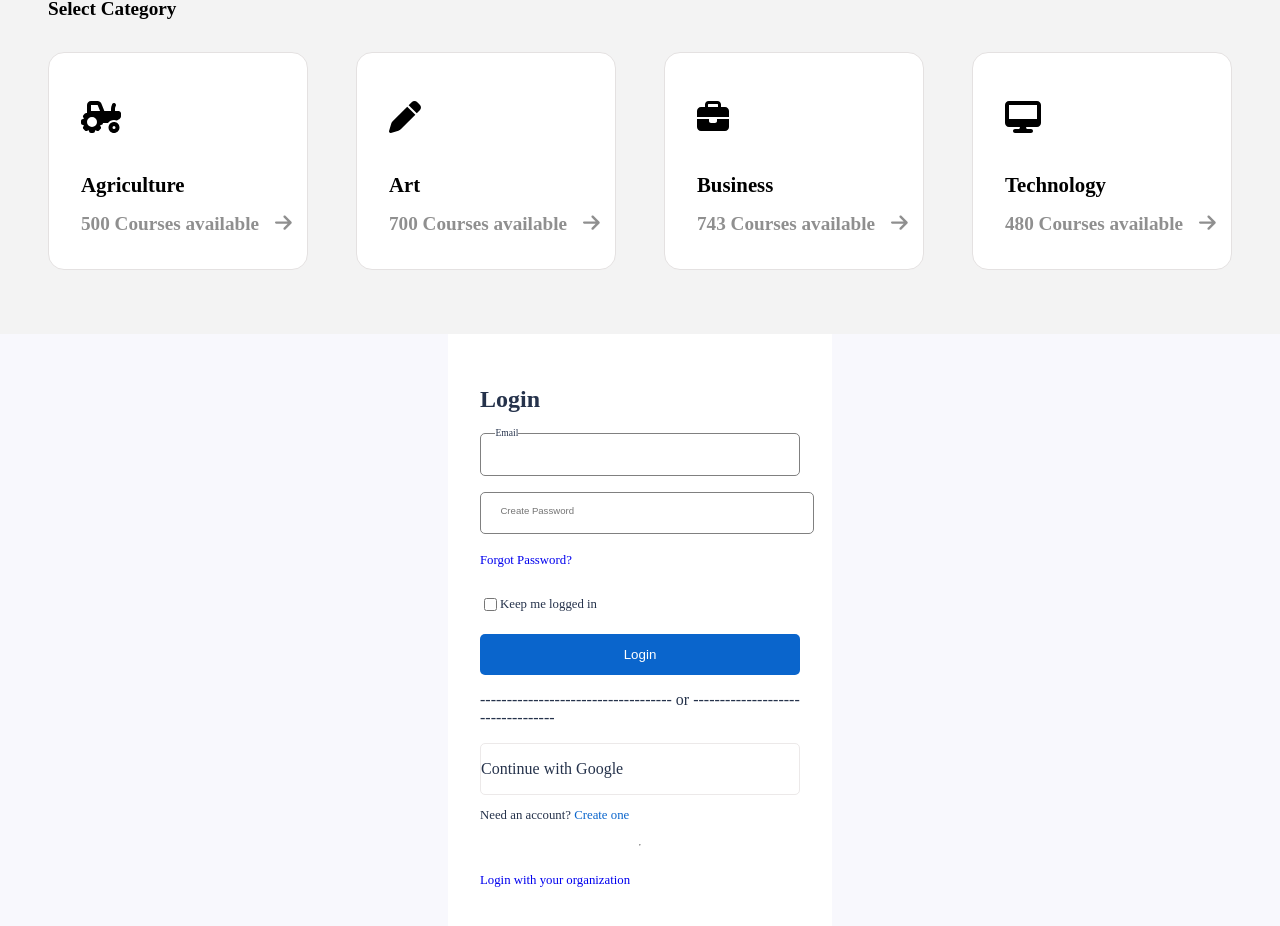
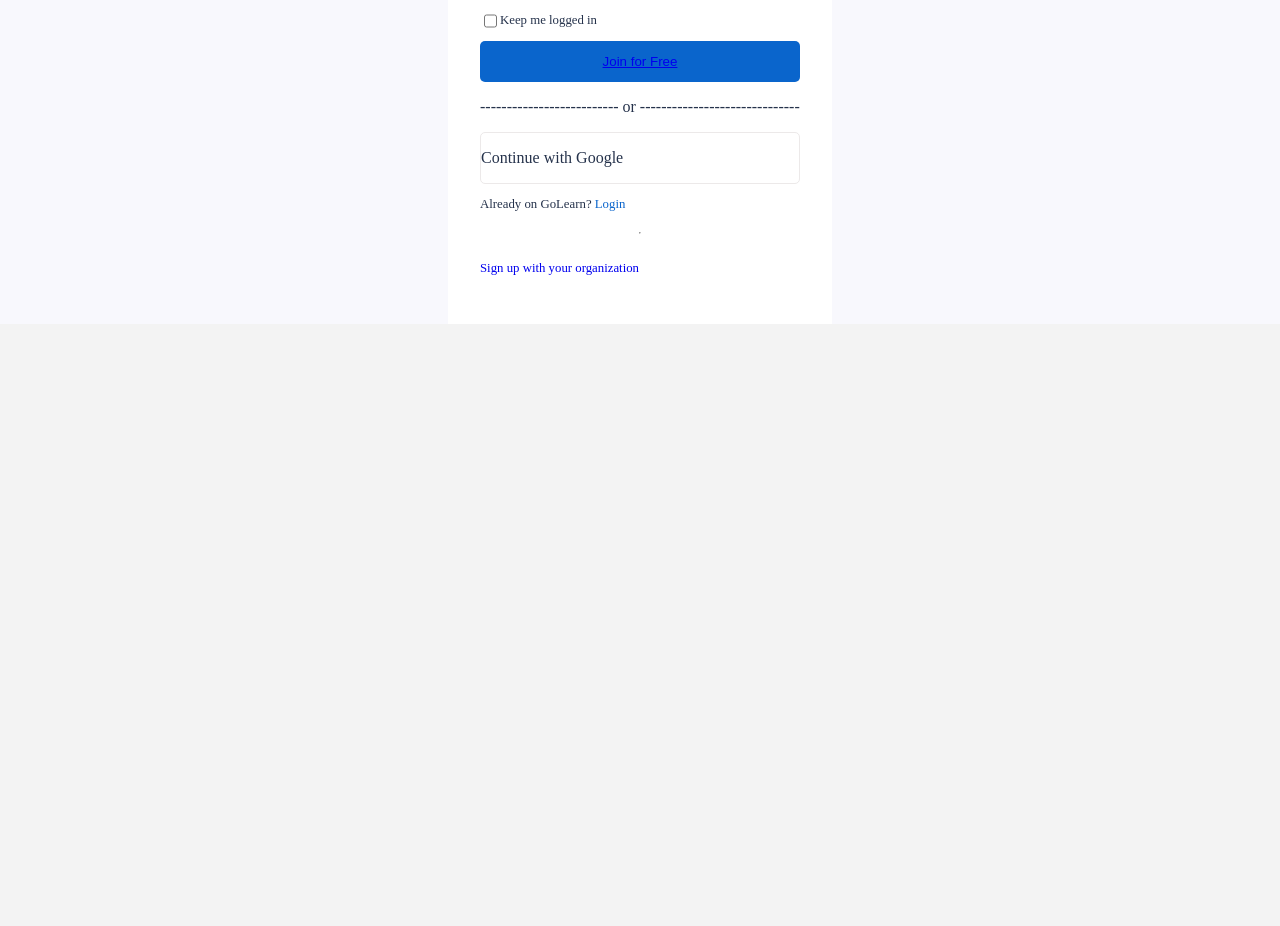
Before and after one commit to GenesysLearnable/LMS-A-FE-14, a React (Create React App) app in the folder adult-lms/: page / in a window 1280 px wide. Shown: the part 308-1234 px from the top of the page. After the commit the page ends 800 px from the top, so only its background shows below. Built offline with nearby package versions, Linux system fonts and the light colour scheme; a web font is replaced by a local one.

Commit message:
routing and editing, still not completed

```diff
--- a/adult-lms/src/App.css
+++ b/adult-lms/src/App.css
@@ -154,15 +154,20 @@ margin-right: 8rem;
 
 }
 
-/* .btn-1{     SOMETHING IS NOT RIGHT HERE!!!
+.course-btn-1{
 color: var(--primary);
 background-color: rgba(255, 255, 255, 1);
 
-} */
+}
 
-.btn-2{
+.course-btn-2{
   color: var(--box);
   background-color: var(--primary);
+  border: none;
+}
+
+.course-btn-1, .course-btn-2 Link{
+  text-decoration: none;
 }
 
 
--- a/adult-lms/src/App.js
+++ b/adult-lms/src/App.js
@@ -1,9 +1,10 @@
-import {
-  Route,
-  createBrowserRouter,
-  createRoutesFromElements,
-  RouterProvider,
-} from "react-router-dom";
+// import {
+//   Route,
+//   createBrowserRouter,
+//   createRoutesFromElements,
+//   RouterProvider,
+// } from "react-router-dom";
+
 import React from "react";
 import Signup from "./Components/AdminSignUp";
 import "./App.css";
@@ -15,29 +16,23 @@ import LoginForm from "./StudentLogin/StudentLogin";
 import Courses from './Courses/selectcourse';
 import SignUpForm from "./studentsignup/studentsignup";
 
-const router = createBrowserRouter(
-  createRoutesFromElements(<Route index element={<h1>Testing Routing</h1>} />)
-);
+// const router = createBrowserRouter(
+//   createRoutesFromElements(<Route index element={<h1>Testing Routing</h1>} />)
+// );
+
+
 
 export default function GoLearn() {
-  return (
-    <div className="App">
-      <Header />
-      <Welcome />
-      <LoginForm />
-      <Signup />
-      <Login />
-    </div>
-  );
+
     return (
       <div className="App">
+        {/* <Header />
+        <Welcome />
+        <Signup /> */}
+        <SignUpForm />
+        {/* <Login />
         <Header />
-        <Welcome />
-        <Signup />
-        <SignUpForm />
-        <Login />
-        <Header />
-        <Courses />
+        <Courses /> */}
       </div>
     );
 }
--- a/adult-lms/src/Courses/selectcourse.jsx
+++ b/adult-lms/src/Courses/selectcourse.jsx
@@ -66,11 +66,11 @@ function Courses() {
         </div>
       </div>
       <div className="course-btn">
-        <button className="btn-1">
-          <a href="#">Skip</a>
+        <button className="course-btn-1">
+          <Link to="/skip">skip</Link>
         </button>
-        <button className="btn-2">
-          <a href="#">GoLearn!</a>
+        <button className="couse-btn-2">
+          <Link to="/golearn">GoLearn!</Link>
         </button>
       </div>
     </div>
--- a/adult-lms/src/StudentLogin/StudentLogin.jsx
+++ b/adult-lms/src/StudentLogin/StudentLogin.jsx
@@ -86,13 +86,13 @@ export default function LoginForm() {
             <button type="submit" className="student-login-btn">
               Login
             </button>
-            <p>------------------------------------ or ----------------------------------</p>
+            <p>-------------------------- or -----------------------------</p>
             <div className="std-login-google">
               <p>Continue with Google</p>
               {/* <FontAwesomeIcon icon={f1a0} /> */}
             </div>
             <p className="std-login-p-link">
-              Need an account? <a href="#">Create one</a>
+              Need an account? <Link to="/signup">Create one</Link>
             </p>
             <hr></hr>
             <p className="std-login-org">
--- a/adult-lms/src/component/welcome.jsx
+++ b/adult-lms/src/component/welcome.jsx
@@ -5,6 +5,7 @@ import { faBriefcase } from "@fortawesome/free-solid-svg-icons";
 import { faDesktop } from "@fortawesome/free-solid-svg-icons";
 import { faPen } from "@fortawesome/free-solid-svg-icons";
 import { faArrowRight } from "@fortawesome/free-solid-svg-icons";
+import { Link } from "react-router-dom";
 
 
 function Welcome() {
@@ -18,7 +19,9 @@ function Welcome() {
         <ul>
           <li>
             <FontAwesomeIcon icon={faTractor} className="category-icon" />
-            <span>Agriculture</span>
+            <span>
+              <Link to="/agriculture">Agriculture</Link>
+            </span>
             <p>
               500 Courses available
               <FontAwesomeIcon icon={faArrowRight} className="category-arrow" />
@@ -26,7 +29,9 @@ function Welcome() {
           </li>
           <li>
             <FontAwesomeIcon icon={faPen} className="category-icon" />
-            <span>Art</span>
+            <span>
+              <Link to="/art">Art</Link>
+            </span>
             <p>
               700 Courses available
               <FontAwesomeIcon icon={faArrowRight} className="category-arrow" />
@@ -34,7 +39,9 @@ function Welcome() {
           </li>
           <li>
             <FontAwesomeIcon icon={faBriefcase} className="category-icon" />
-            <span>Business</span>
+            <span>
+              <Link to="/business">Business</Link>
+            </span>
             <p>
               743 Courses available
               <FontAwesomeIcon icon={faArrowRight} className="category-arrow" />
@@ -42,7 +49,9 @@ function Welcome() {
           </li>
           <li>
             <FontAwesomeIcon icon={faDesktop} className="category-icon" />
-            <span>Technology</span>
+            <span>
+              <Link to="/technology">Technology</Link>
+            </span>
             <p>
               480 Courses available
               <FontAwesomeIcon icon={faArrowRight} className="category-arrow" />
--- a/adult-lms/src/index.js
+++ b/adult-lms/src/index.js
@@ -1,13 +1,34 @@
 import React from 'react';
 import ReactDOM from 'react-dom/client';
-import App from './App';
+import App from "./App";
 import reportWebVitals from './reportWebVitals';
+// import { RouterProvider } from 'react-router-dom';
+import { createBrowserRouter, RouterProvider } from "react-router-dom";
+import Welcome from './component/welcome';
+import LoginForm from './StudentLogin/StudentLogin';
+import Signup from './Components/AdminSignUp';
+import Courses from './Courses/selectcourse';
+import SignUpForm from './studentsignup/studentsignup';
+
+
+
+const router = createBrowserRouter([
+  { path: "/", element: <App /> },
+  { path: "welcome", element: <Welcome /> },
+  { path: "login", element: <LoginForm /> },
+  { path: "signup", element: <Signup /> },
+  { path: "technology", element: <Courses /> },
+  { path: "business", element: <Courses /> },
+  { path: "art", element: <Courses /> },
+  { path: "agriculture", element: <Courses /> },
+  { path: "studentsignup", element: <SignUpForm /> },
+]);
 
 const root = ReactDOM.createRoot(document.getElementById('root'));
 root.render(
-  <React.StrictMode>
-    <App />
-  </React.StrictMode>
+
+    <RouterProvider router={router} />
+
 );
 
 // If you want to start measuring performance in your app, pass a function
--- a/adult-lms/src/studentsignup/studentsignup.jsx
+++ b/adult-lms/src/studentsignup/studentsignup.jsx
@@ -1,5 +1,6 @@
 import React, { useState } from "react";
 import "./studentsignup.css";
+import { Link } from "react-router-dom";
 // import { FontAwesomeIcon } from "@fortawesome/react-fontawesome";
 // import { f1a0 } from "@fortawesome/free-solid-svg-icons";
 // import { faEye } from "@fortawesome/free-solid-svg-icons";
@@ -102,18 +103,20 @@ export default function SignUpForm() {
               <input className="checked" type="checkbox"></input>
               <p>Keep me logged in</p>
             </div>
-            <button type="submit" className="student-signup-btn">Join for Free</button>
-            <p>-------------------------- or -----------------------</p>
+            <button type="submit" className="student-signup-btn">
+              <Link to="/welcome">Join for Free</Link>
+            </button>
+            <p>-------------------------- or ------------------------------</p>
             <div className="std-signup-google">
               <p>Continue with Google</p>
               {/* <FontAwesomeIcon icon={f1a0} /> */}
             </div>
             <p className="std-signup-p-link">
-              Already on GoLearn? <a href="#">Log in</a>
+              Already on GoLearn? <Link to="/login">Login</Link>
             </p>
             <hr></hr>
             <p className="std-sign-org">
-              <a href="#">Sign Up with your organization</a>
+              <Link to="/signup">Sign up with your organization</Link>
             </p>
           </form>
         </div>
```
